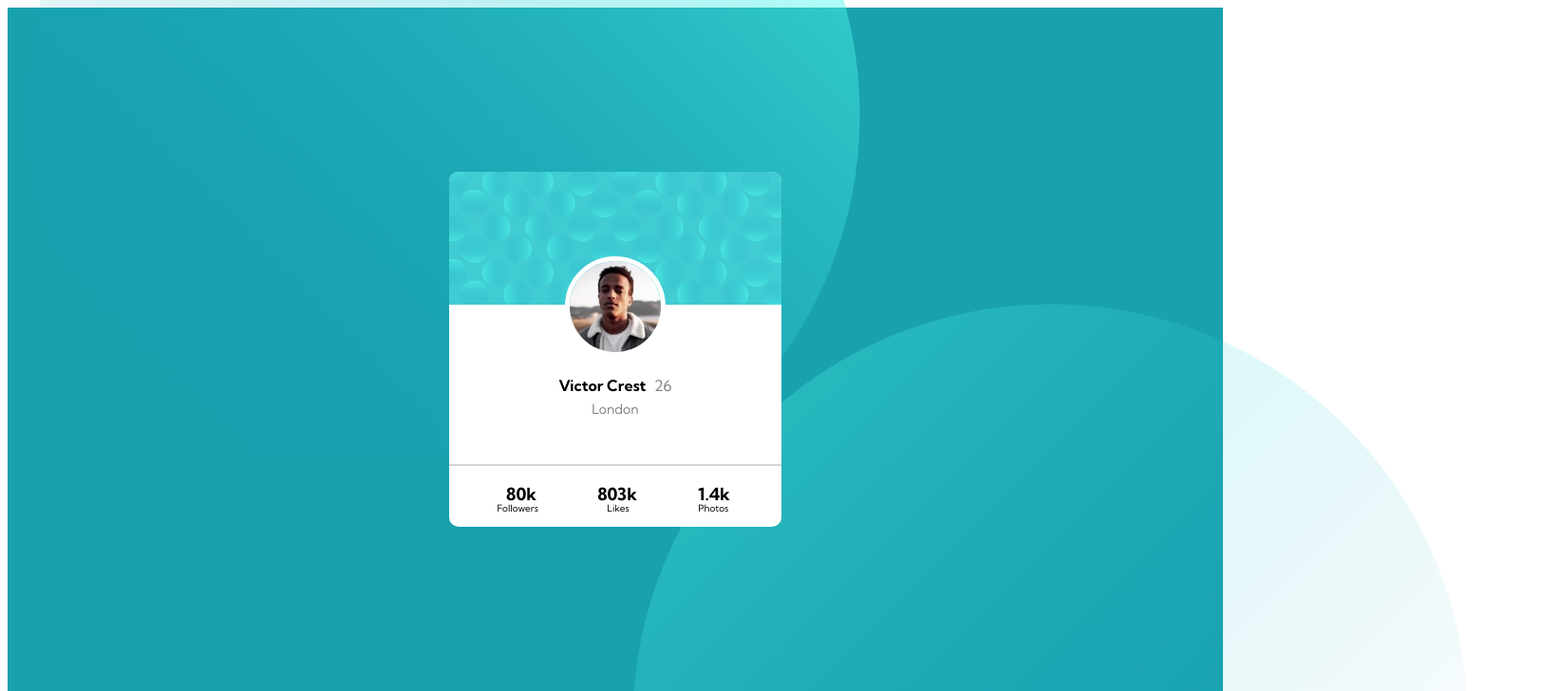
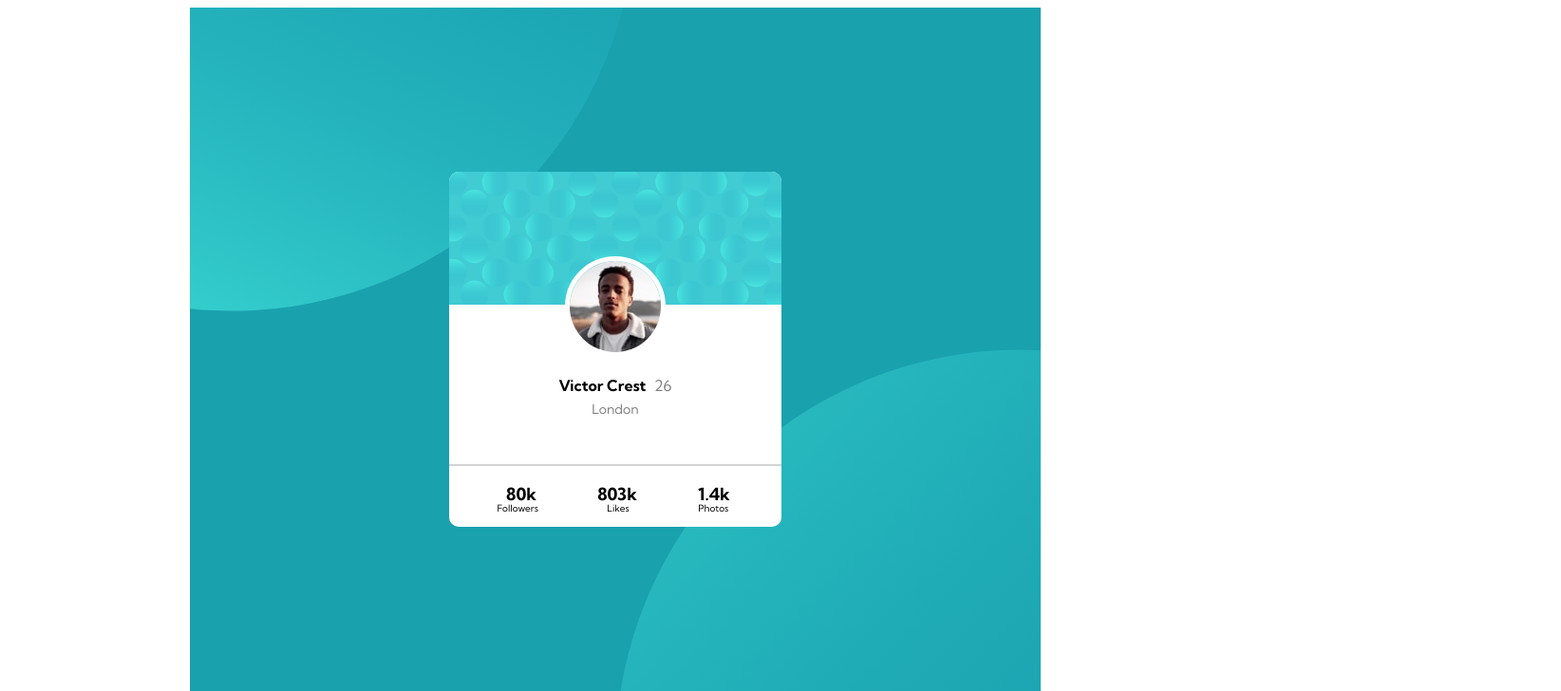
Before and after one commit to grammerjam/team-mayhem, a plain HTML site: page code-ff/project1/index.html in a window 1280 px wide. Shown: the top 728 px of the page at 95% size, 1644 px wide, since content can reach past the window. Drawn offline with Linux system fonts and the light colour scheme.

Commit message:
Update style1.css
added iPad responsiveness

```diff
--- a/code-ff/project1/style1.css
+++ b/code-ff/project1/style1.css
@@ -14,15 +14,17 @@ body {
 
     width: 100%;
     height: 100%;
-    background-size: 90%;
+    background-size:90%;
 
-
+    transform: rotate(160deg);
     max-height: 976px;
     max-width: 978px;
-    left: 2%;
+    right: 45%;
     position: absolute;
 
     bottom: 40%;
+
+
 }
 .circle-bot {
 
@@ -33,8 +35,8 @@ body {
     background-size: 90%;
     max-height: 976px;
     max-width: 978px;
-    left: 52%;
-    top: 40%;
+    left: 50%;
+    top: 50%;
     position: absolute;
 
 
@@ -47,6 +49,9 @@ body {
     justify-content: center;
     align-items: center;
 
+
+
+
 }
 .container{
     background: #19A1AE;
@@ -58,6 +63,10 @@ body {
     justify-content: center;
     align-items: center;
     z-index: -2;
+    overflow: hidden;
+    position: relative;
+
+
 
 }
 .card {
@@ -91,6 +100,7 @@ body {
     width: 100%;
     max-height: 140px;
     height: auto;
+
 }
 .social {
     border-top: 2px solid lightgray;
@@ -130,7 +140,7 @@ body {
 }
 
 
-@media (max-width: 640px) {
+@media only screen and (max-width: 640px) {
     .card{
       width: 80%;
         max-width: 540px;
@@ -141,13 +151,15 @@ width: 90%;
 }
 .circle-top {
 
-    bottom: 15%;
-    left: -40%;
-    background-size: 95%;
+    bottom: 30%;
+    right: 85%;
+    background-size: 85%;
+
+    transform: rotate(80deg);
 }
 .circle-bot {
 
-    top: 50%;
+    top: 60%;
     left: 55%
 }
 .socialinfo2{
@@ -186,3 +198,20 @@ padding-left: 0px;
     left: 20%;
     width: 100%
 }
+@media only screen
+  and (min-device-width: 768px)
+  and (max-device-width: 1024px) {
+    .container {
+        width: 70%;
+
+        }
+        .circle-top {
+            bottom: 55%;
+            right: 45%;
+            background-size: 95%;
+
+        }
+        .circle-bot{
+            background-size: 95%;
+        }
+  }
```
